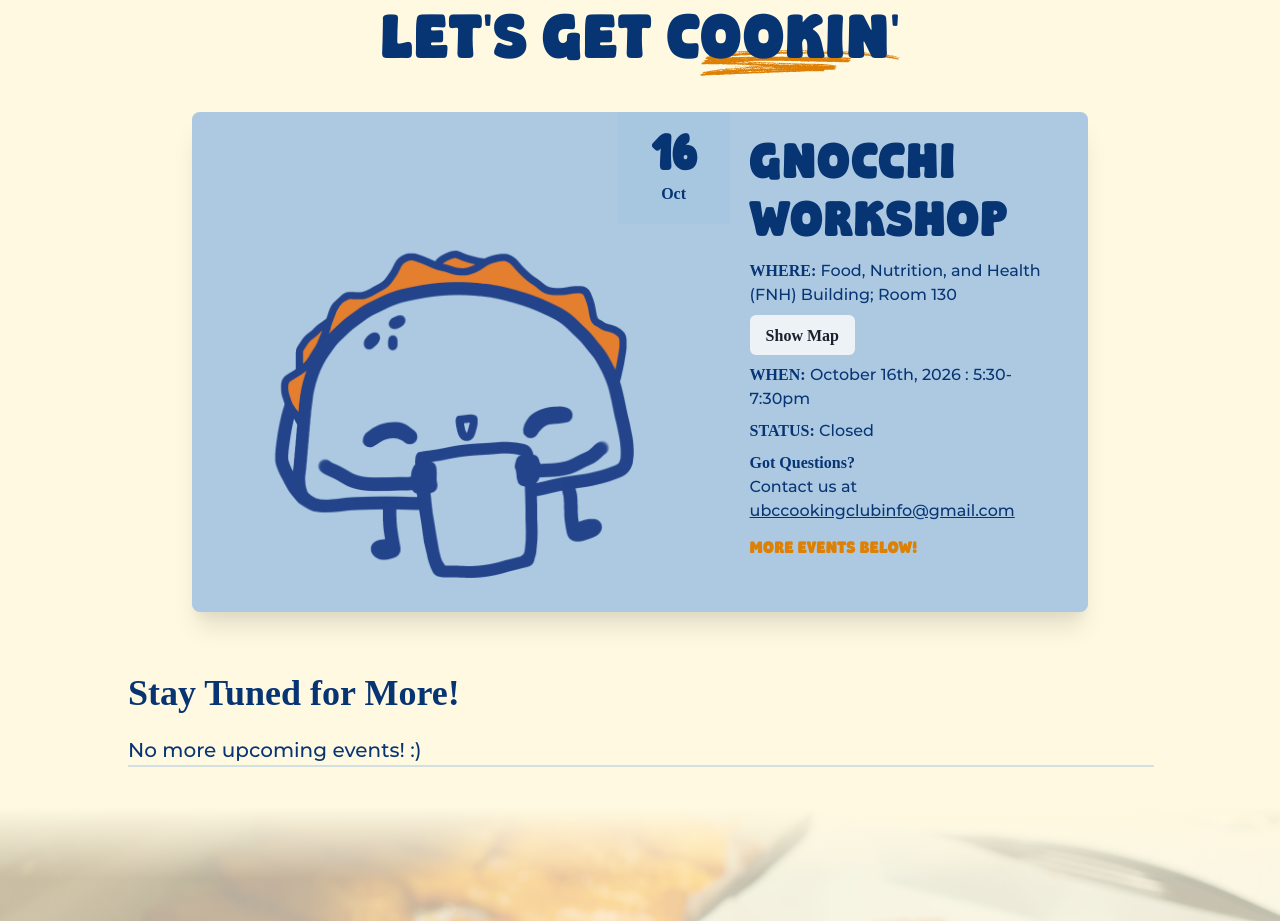
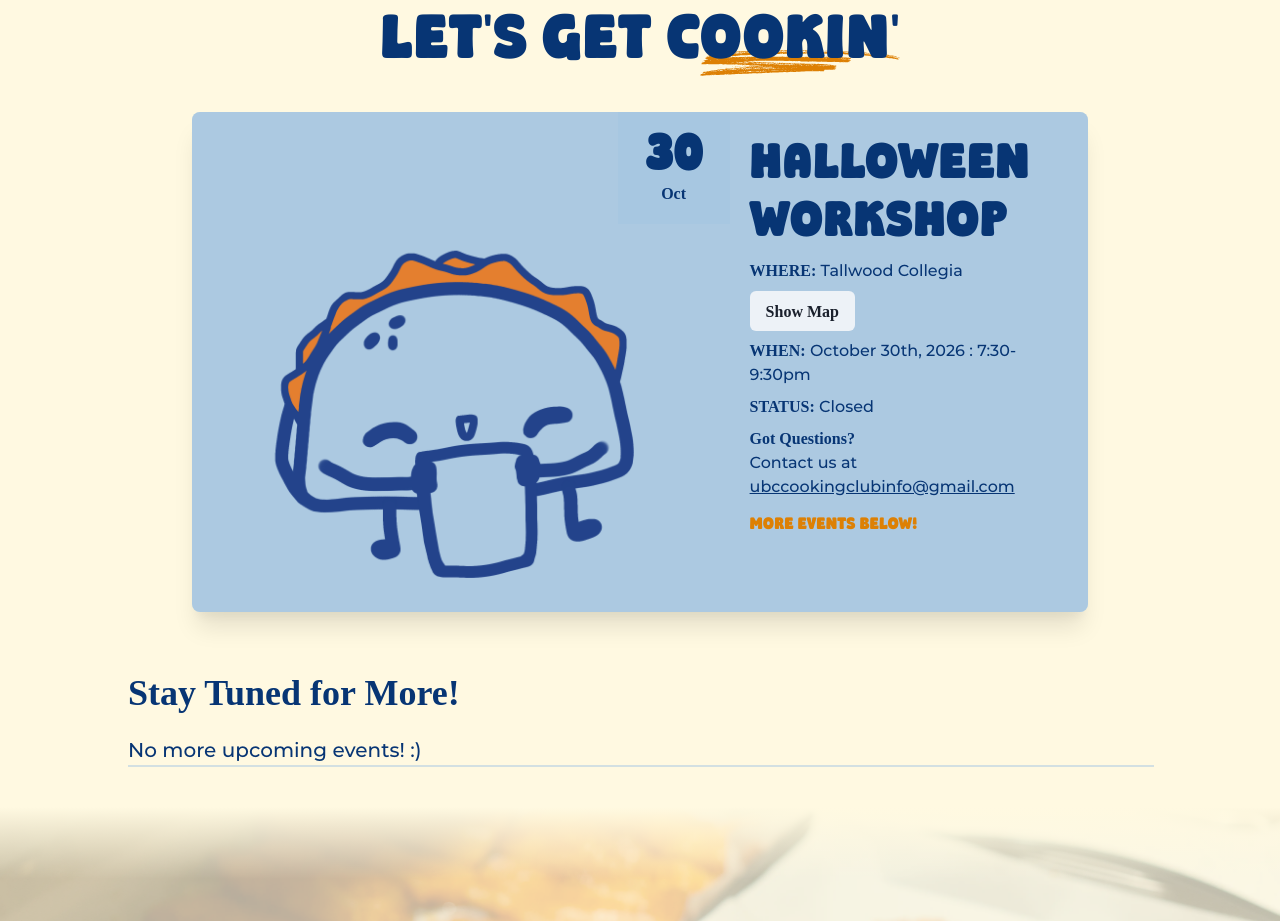
Before and after one commit to sushiroll123/UBC-Cooking-Club-Website, a Next.js app: page / in a window 1280 px wide. Shown: the part 840-1761 px from the top of the page. Built offline with nearby package versions, Linux system fonts and the light colour scheme; a web font is replaced by a local one.

Commit message:
edited ucpoming workshop

```diff
--- a/src/data/events.ts
+++ b/src/data/events.ts
@@ -23,14 +23,14 @@ export const upcomingEvents: EventType[] = [
   //   mapUrl: "",
   // },
   {
-    title: "Gnocchi Workshop",
+    title: "Halloween Workshop",
     imagePath: "/graphics/taco.png",
-    date: "16",
+    date: "30",
     month: "Oct",
-    location: "Food, Nutrition, and Health (FNH) Building; Room 130",
-    time: "October 16th, 2026 : 5:30-7:30pm",
-    registerLink: "https://forms.gle/n9NAbH43ac42h9gB6",
+    location: "Tallwood Collegia",
+    time: "October 30th, 2026 : 7:30-9:30pm",
+    registerLink: "",
     isOpen: false,
-    mapUrl: "https://www.google.com/maps/embed?pb=!1m18!1m12!1m3!1d2603.6445236741033!2d-123.25219962345383!3d49.2641832720639!2m3!1f0!2f0!3f0!3m2!1i1024!2i768!4f13.1!3m3!1m2!1s0x548673efabb26a5b%3A0x18186abbdb8ac5e0!2sUBC%20Food%2C%20Nutrition%20and%20Health%20(FNH)%20-%20Hallway%20Informal%20Learning%20Space!5e0!3m2!1sen!2sca!4v1792008284036!5m2!1sen!2sca",
+    mapUrl: "https://www.google.com/maps/embed?pb=!1m18!1m12!1m3!1d578.4986250263952!2d-123.25222858582147!3d49.26921197415654!2m3!1f0!2f0!3f0!3m2!1i1024!2i768!4f13.1!3m3!1m2!1s0x548673fcfda07f91%3A0x669954f99418eadf!2sTallwood%20Collegium%20(UBC%20Collegia)!5e0!3m2!1sen!2sca!4v1792545285879!5m2!1sen!2sca",
   },
 ];
```
Also changed, not shown: 1 other file (tests, documents, lock files or other folders).
